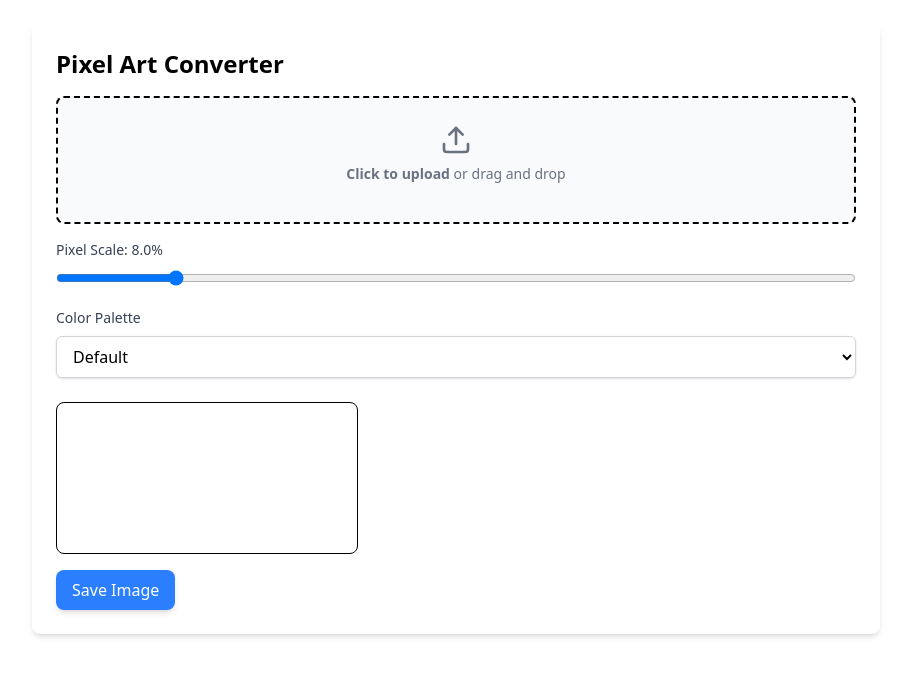
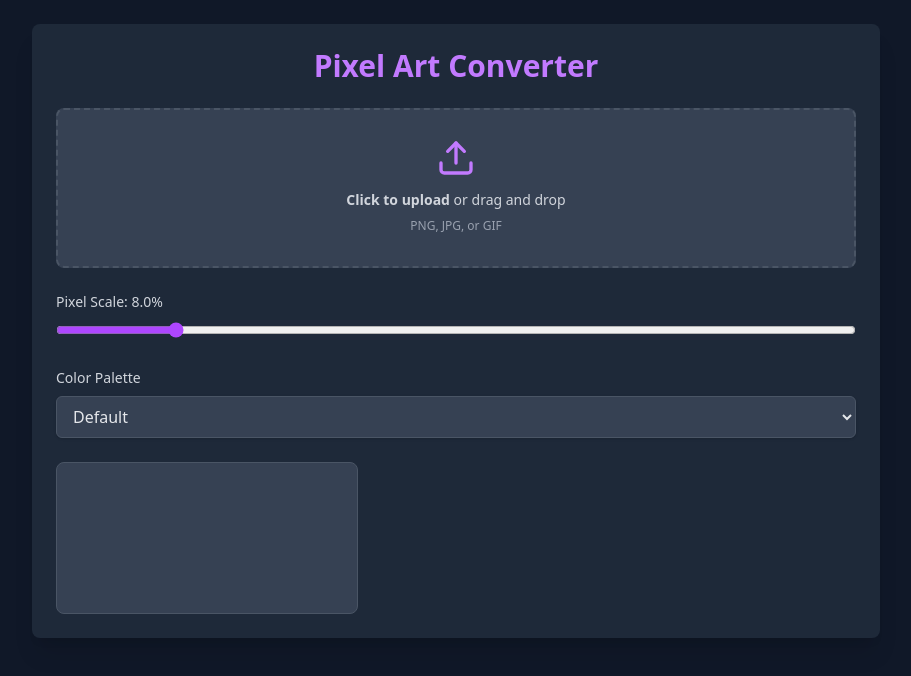
Before and after one commit to DhruvSinha2003/pixelize, a React (Vite) app: page / in a window 1280 px wide. Shown: the top 676 px of the page, without its empty margins (184-1095 px from the left). Built offline with nearby package versions, Linux system fonts and the light colour scheme.

Commit message:
themed and more palettes

```diff
--- a/src/App.jsx
+++ b/src/App.jsx
@@ -1,4 +1,4 @@
-import { Upload } from "lucide-react";
+import { Download, Image as ImageIcon, Upload } from "lucide-react";
 import { useEffect, useRef, useState } from "react";
 
 // Simplified pixelation class
@@ -7,16 +7,7 @@ class PixelArt {
     this.canvas = config.canvas;
     this.ctx = this.canvas.getContext("2d");
     this.scale = config.scale || 0.08;
-    this.palette = config.palette || [
-      [140, 143, 174],
-      [88, 69, 99],
-      [62, 33, 55],
-      [154, 99, 72],
-      [215, 155, 125],
-      [245, 237, 186],
-      [192, 199, 65],
-      [100, 125, 52],
-    ];
+    this.palette = config.palette || colorPalettes.default;
   }
 
   async process(image) {
@@ -124,12 +115,41 @@ const colorPalettes = {
     [255, 145, 145],
     [255, 195, 195],
   ],
+  cyberpunk: [
+    [20, 20, 40],
+    [40, 10, 80],
+    [150, 20, 255],
+    [0, 255, 255],
+    [255, 0, 128],
+  ],
+  forest: [
+    [12, 32, 14],
+    [48, 96, 48],
+    [91, 135, 72],
+    [138, 176, 99],
+    [166, 209, 119],
+  ],
+  ocean: [
+    [0, 30, 50],
+    [0, 60, 110],
+    [0, 90, 170],
+    [0, 120, 230],
+    [100, 200, 255],
+  ],
+  retro: [
+    [34, 34, 34],
+    [85, 85, 85],
+    [136, 136, 136],
+    [187, 187, 187],
+    [238, 238, 238],
+  ],
 };
 
 const PixelArtConverter = () => {
   const [image, setImage] = useState(null);
   const [scale, setScale] = useState(0.08);
   const [selectedPalette, setSelectedPalette] = useState("default");
+  const [isDragging, setIsDragging] = useState(false);
   const canvasRef = useRef(null);
   const pixelArtRef = useRef(null);
 
@@ -160,8 +180,35 @@ const PixelArtConverter = () => {
     }
   };
 
+  const handleDragOver = (e) => {
+    e.preventDefault();
+    setIsDragging(true);
+  };
+
+  const handleDragLeave = () => {
+    setIsDragging(false);
+  };
+
+  const handleDrop = (e) => {
+    e.preventDefault();
+    setIsDragging(false);
+    const file = e.dataTransfer.files[0];
+    if (file && file.type.startsWith("image/")) {
+      const reader = new FileReader();
+      reader.onload = (event) => {
+        const img = new Image();
+        img.onload = () => {
+          setImage(img);
+          processImage(img);
+        };
+        img.src = event.target.result;
+      };
+      reader.readAsDataURL(file);
+    }
+  };
+
   const processImage = async (img) => {
-    if (pixelArtRef.current) {
+    if (img && pixelArtRef.current) {
       pixelArtRef.current.setScale(scale);
       pixelArtRef.current.setPalette(colorPalettes[selectedPalette]);
       await pixelArtRef.current.process(img);
@@ -193,19 +240,38 @@ const PixelArtConverter = () => {
   };
 
   return (
+    <div className="min-h-screen bg-gray-900 text-gray-100">
       <div className="max-w-4xl mx-auto p-6 space-y-6">
-      <div className="bg-white rounded-lg shadow-md p-6">
-        <h1 className="text-2xl font-bold mb-4">Pixel Art Converter</h1>
+        <div className="bg-gray-800 rounded-lg shadow-xl p-6">
+          <h1 className="text-3xl font-bold mb-6 text-center text-purple-400">
+            Pixel Art Converter
+          </h1>
 
-        <div className="space-y-4">
-          <div className="flex items-center justify-center w-full">
-            <label className="flex flex-col items-center justify-center w-full h-32 border-2 border-dashed rounded-lg cursor-pointer bg-gray-50 hover:bg-gray-100">
+          <div className="space-y-6">
+            <div
+              className="flex items-center justify-center w-full"
+              onDragOver={handleDragOver}
+              onDragLeave={handleDragLeave}
+              onDrop={handleDrop}
+            >
+              <label
+                className={`flex flex-col items-center justify-center w-full h-40 border-2 border-dashed rounded-lg cursor-pointer ${
+                  isDragging
+                    ? "border-purple-500 bg-gray-700"
+                    : "border-gray-600 bg-gray-700 hover:bg-gray-600"
+                }`}
+              >
                 <div className="flex flex-col items-center justify-center pt-5 pb-6">
-                <Upload className="w-8 h-8 mb-2 text-gray-500" />
-                <p className="mb-2 text-sm text-gray-500">
-                  <span className="font-semibold">Click to upload</span> or drag
-                  and drop
+                  {image ? (
+                    <ImageIcon className="w-10 h-10 mb-3 text-purple-400" />
+                  ) : (
+                    <Upload className="w-10 h-10 mb-3 text-purple-400" />
+                  )}
+                  <p className="mb-2 text-sm text-gray-300">
+                    <span className="font-semibold">Click to upload</span> or
+                    drag and drop
                   </p>
+                  <p className="text-xs text-gray-400">PNG, JPG, or GIF</p>
                 </div>
                 <input
                   type="file"
@@ -217,7 +283,7 @@ const PixelArtConverter = () => {
             </div>
 
             <div className="space-y-2">
-            <label className="block text-sm font-medium text-gray-700">
+              <label className="block text-sm font-medium text-gray-300">
                 Pixel Scale: {(scale * 100).toFixed(1)}%
               </label>
               <input
@@ -227,36 +293,47 @@ const PixelArtConverter = () => {
                 step="0.01"
                 value={scale}
                 onChange={handleScaleChange}
-              className="w-full"
+                className="w-full accent-purple-500"
               />
             </div>
 
             <div className="space-y-2">
-            <label className="block text-sm font-medium text-gray-700">
+              <label className="block text-sm font-medium text-gray-300">
                 Color Palette
               </label>
               <select
                 value={selectedPalette}
                 onChange={handlePaletteChange}
-              className="block w-full px-3 py-2 border border-gray-300 rounded-md shadow-sm focus:outline-none focus:ring-indigo-500 focus:border-indigo-500"
+                className="block w-full px-3 py-2 bg-gray-700 border border-gray-600 rounded-md shadow-sm focus:outline-none focus:ring-purple-500 focus:border-purple-500 text-gray-200"
               >
                 <option value="default">Default</option>
                 <option value="grayscale">Grayscale</option>
                 <option value="sunset">Sunset</option>
+                <option value="cyberpunk">Cyberpunk</option>
+                <option value="forest">Forest</option>
+                <option value="ocean">Ocean</option>
+                <option value="retro">Retro</option>
               </select>
             </div>
           </div>
 
           <div className="mt-6">
-          <canvas ref={canvasRef} className="max-w-full border rounded-lg" />
+            <canvas
+              ref={canvasRef}
+              className="max-w-full border border-gray-600 rounded-lg bg-gray-700"
+            />
           </div>
+          {image && (
             <div className="mt-4">
               <button
                 onClick={handleSaveImage}
-            className="px-4 py-2 bg-blue-500 text-white rounded-lg shadow-md hover:bg-blue-600"
+                className="flex items-center justify-center px-4 py-2 bg-purple-600 text-white rounded-lg shadow-md hover:bg-purple-700 transition-colors duration-200"
               >
+                <Download className="w-5 h-5 mr-2" />
                 Save Image
               </button>
+            </div>
+          )}
         </div>
       </div>
     </div>
```
Lines whose indentation alone changed are shown as unchanged.
